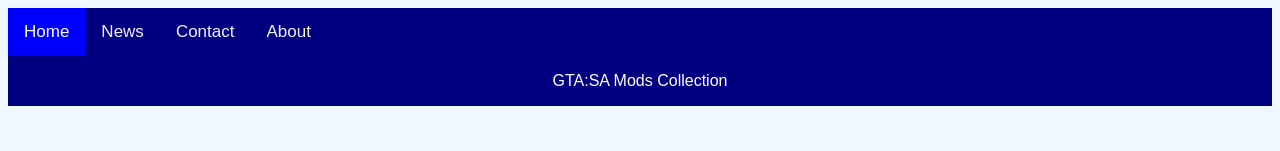
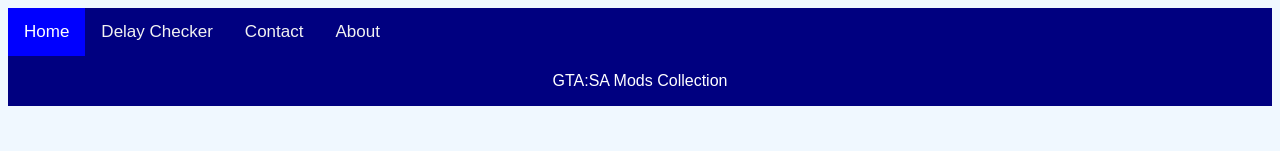
Before and after one commit to op30mmd/dlproj, a plain HTML site: page p/about.html in a window 1280 px wide. Shown: the top 151 px of the page. Drawn offline with Linux system fonts and the light colour scheme.

Commit message:
update: news --> delay checker

```diff
--- a/p/about.html
+++ b/p/about.html
@@ -14,7 +14,7 @@ function myFunction() {
 
      <div class="topnav" id="myTopnav">
    <a href="https://op30mmd.github.io/dlproj" class="active">Home</a>
-   <a href="#news">News</a>
+   <a href="p/ping.html">Delay Checker</a>
    <a href="#contact">Contact</a>
    <a href="p/about.html">About</a>
    <a href="javascript:void(0);" class="icon" onclick="myFunction()">
```
